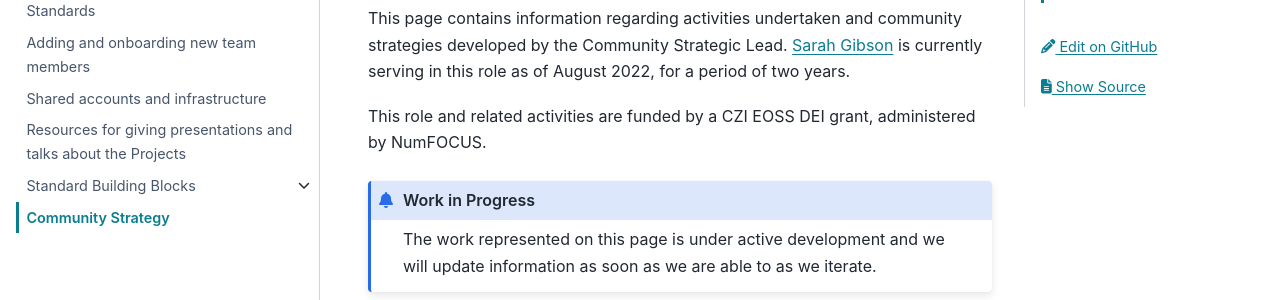
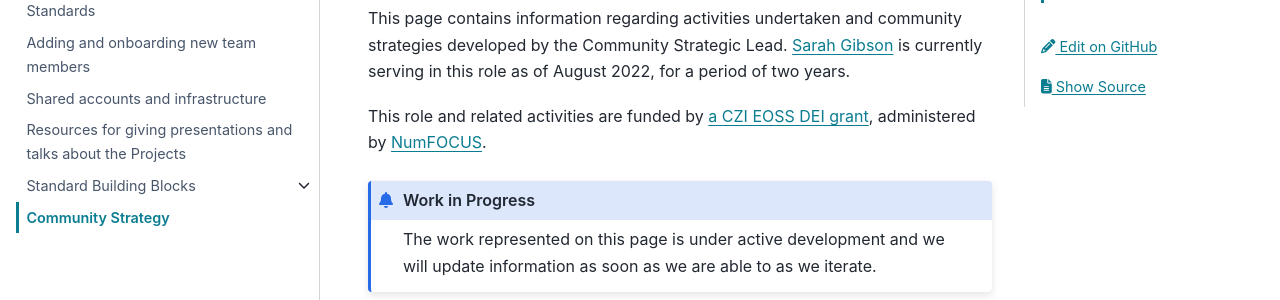
Before and after one commit to jupyterhub/team-compass, a Sphinx documentation site: the page built from docs/team/community-strategy.md, in a window 1280 px wide and 1327 px high. Shown: the part 204-504 px from the top of the window. Built offline with Sphinx 7.4.7 and the PyData theme 0.15.4, drawn with Linux system fonts in a browser that asks for light colours; part of the change alters nothing that is shown.

````diff
--- a/docs/team/community-strategy.md
+++ b/docs/team/community-strategy.md
@@ -3,7 +3,7 @@
 This page contains information regarding activities undertaken and community strategies developed by the Community Strategic Lead.
 [Sarah Gibson](https://github.com/sgibson91) is currently serving in this role as of August 2022, for a period of two years.
 
-This role and related activities are funded by a CZI EOSS DEI grant, administered by NumFOCUS.
+This role and related activities are funded by [a CZI EOSS DEI grant](https://drive.google.com/file/d/124LWcFe8Hq2n_3l4jAgDgJ1lpXRzV1Kc/view?usp=sharing), administered by [NumFOCUS](https://numfocus.org).
 
 ```{admonition} Work in Progress
 The work represented on this page is under active development and we will update information as soon as we are able to as we iterate.
````
